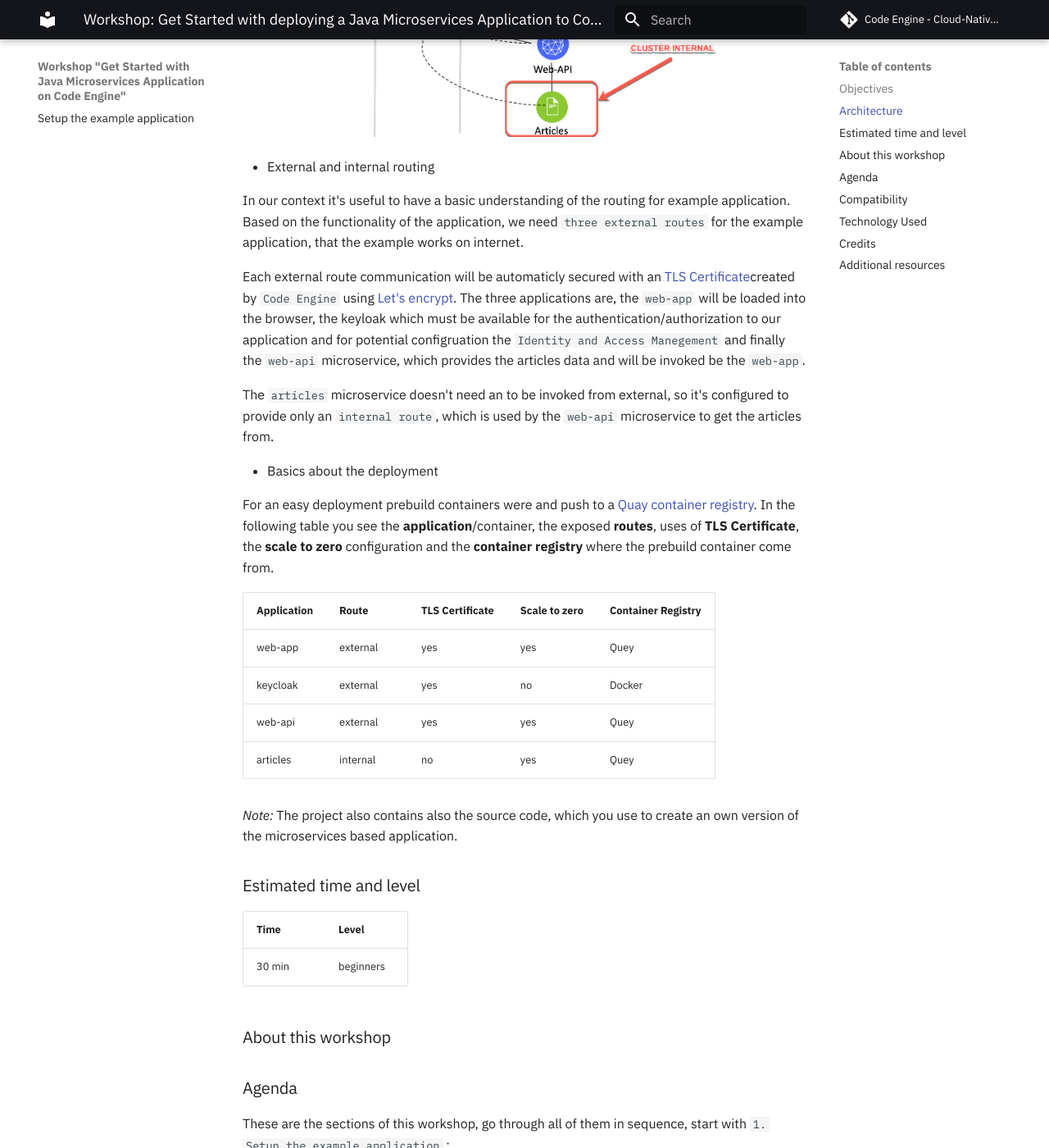
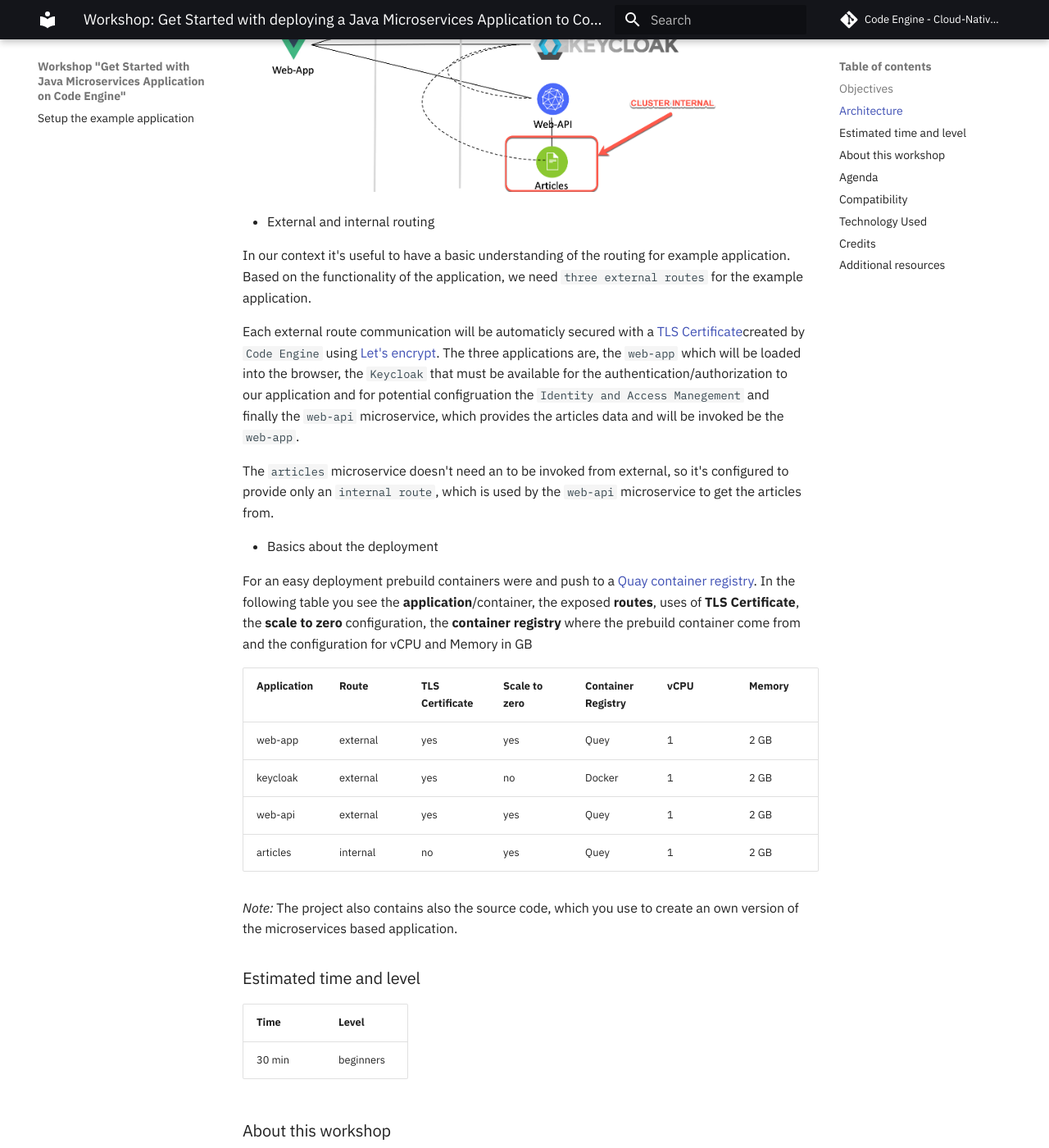
Before and after one commit to thomassuedbroecker/ce-cns-problem, an MkDocs documentation site: the page built from documentation/README.md, in a window 1280 px wide and 1400 px high, scrolled down 1552 px. Shown: the whole window at 82% size. Built offline with MkDocs 1.6.1 and Material for MkDocs 9.7.7, drawn with Linux system fonts in a browser that asks for light colours; comment, search, counter and statistics services are not loaded; some of the changed text lies outside the part shown.

Commit message:
update documentation

```diff
--- a/documentation/README.md
+++ b/documentation/README.md
@@ -3,6 +3,8 @@
 **------------------**
 **UNDER CONSTRUCTION**
 **------------------**
+
+> This project is related to the [Cloud Native Starter](https://github.com/ibm/cloud-native-starter) project. In the workshop we use a costomized version of the [security example](https://github.com/IBM/cloud-native-starter/blob/master/security/README.md).
 
 ### Objectives
 
@@ -30,23 +32,23 @@
 
 * External and internal routing
 
-In our context it's useful to have a basic understanding of the routing for example application. Based on the functionality of the application, we need `three external routes` for the example application, that the example works on internet.
+In our context it's useful to have a basic understanding of the routing for example application. Based on the functionality of the application, we need `three external routes` for the example application.
 
-Each external route communication will be automaticly secured with an [TLS Certificate](https://en.wikipedia.org/wiki/Transport_Layer_Security)created by `Code Engine` using [Let's encrypt](https://letsencrypt.org/). The three applications are, the `web-app` will be loaded into the browser, the keyloak which must be available for the authentication/authorization to our application and for potential configruation the `Identity and Access Manegement` and finally the `web-api` microservice, which provides the articles data and will be invoked be the `web-app`.
+Each external route communication will be automaticly secured with a [TLS Certificate](https://en.wikipedia.org/wiki/Transport_Layer_Security)created by `Code Engine` using [Let's encrypt](https://letsencrypt.org/). The three applications are, the `web-app` which will be loaded into the browser, the `Keycloak` that must be available for the authentication/authorization to our application and for potential configruation the `Identity and Access Manegement` and finally the `web-api` microservice, which provides the articles data and will be invoked be the `web-app`.
 
 The `articles` microservice doesn't need an to be invoked from external, so it's configured to provide only an `internal route`, which is used by the  `web-api` microservice to get the articles from.
 
 * Basics about the deployment
 
 For an easy deployment prebuild containers were and push to a [Quay container registry](https://quay.io/user/tsuedbroecker).
-In the following table you see the **application**/container, the exposed **routes**, uses of **TLS Certificate**, the **scale to zero** configuration and the **container registry** where the prebuild container come from.
+In the following table you see the **application**/container, the exposed **routes**, uses of **TLS Certificate**, the **scale to zero** configuration, the **container registry** where the prebuild container come from and the configuration for vCPU and Memory in GB
 
-| **Application** | **Route** | **TLS Certificate** | **Scale to zero** | **Container Registry** |
-| --- | --- | --- | --- |  --- |
-| web-app | external | yes |yes | Quey |
-| keycloak | external | yes | no | Docker |
-| web-api  | external | yes | yes | Quey |
-| articles | internal | no | yes | Quey |
+| **Application** | **Route** | **TLS Certificate** | **Scale to zero** | **Container Registry** | **vCPU** | **Memory** |
+| --- | --- | --- | --- |  --- | --- |  --- |
+| web-app | external | yes |yes | Quey | 1 | 2 GB |
+| keycloak | external | yes | no | Docker | 1 | 2 GB |
+| web-api  | external | yes | yes | Quey | 1 | 2 GB |
+| articles | internal | no | yes | Quey | 1 | 2 GB |
 
 _Note:_ The project also contains also the source code, which you use to create an own version of the microservices based application.
 
```
Also changed, not shown: other parts of documentation/README.md (+8 -2 lines), documentation/setup-example.md (+10 -0 lines), documentation/images/cns-ce-pricing-20210526.png (added).
